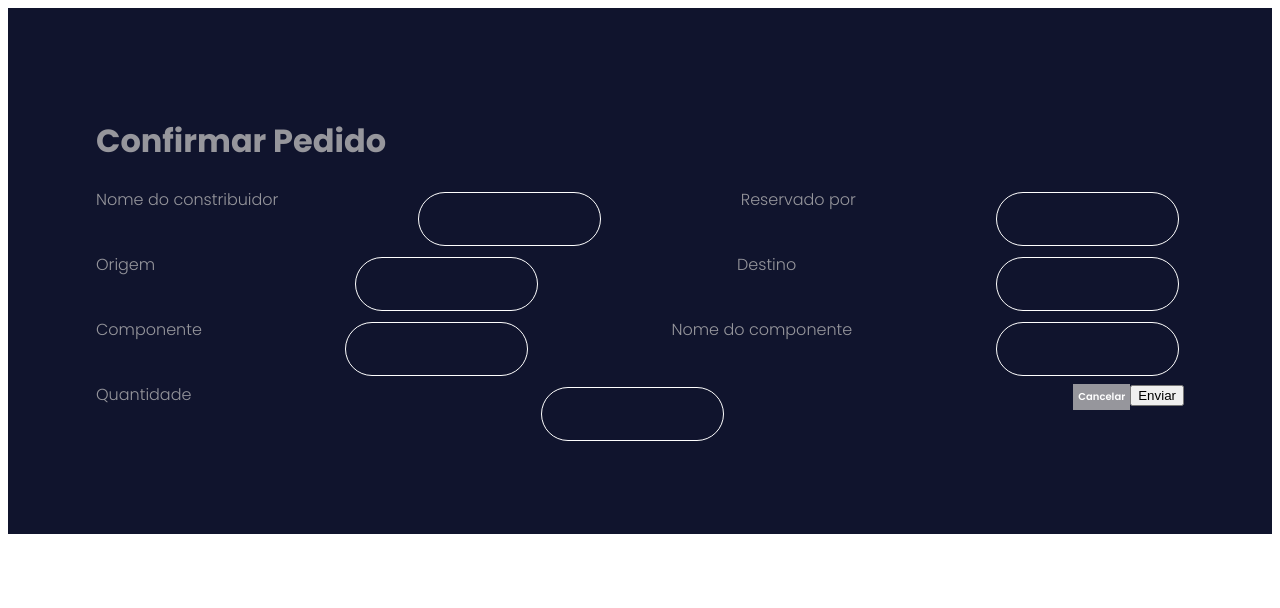
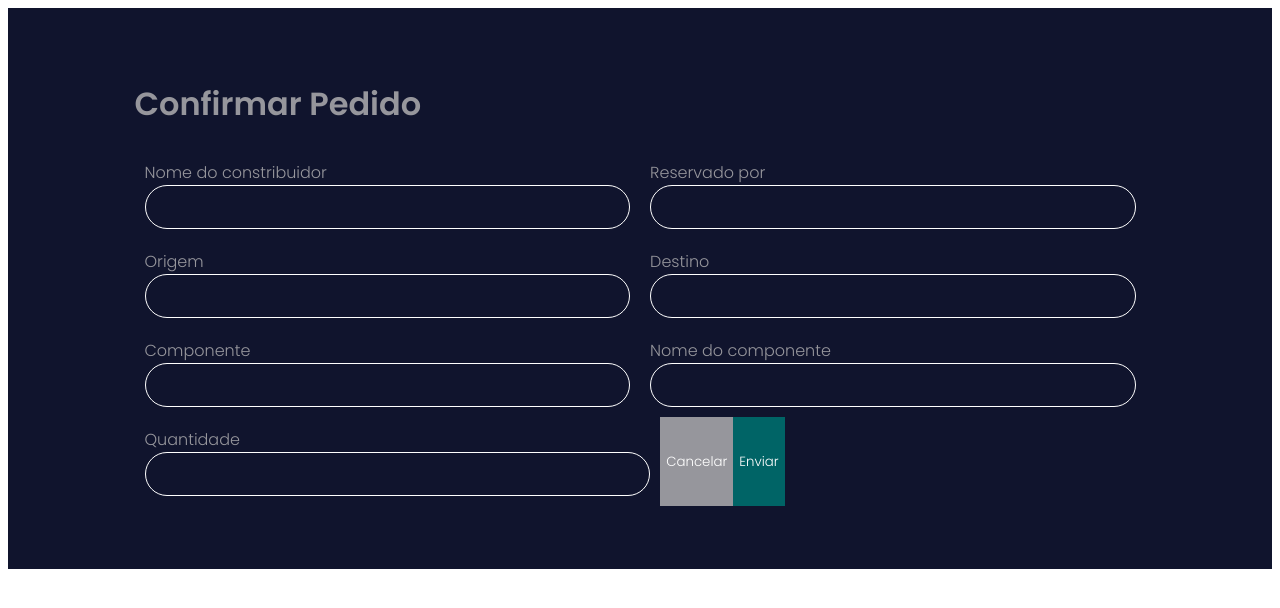
Before and after one commit to LucasDSL/Preciso-HackSocial, a Next.js app in the folder frontend/: page / in a window 1280 px wide. Shown: the top 608 px of the page. Built offline with nearby package versions, Linux system fonts and the light colour scheme.

Commit message:
Finishing main

```diff
--- a/frontend/components/main/index.tsx
+++ b/frontend/components/main/index.tsx
@@ -5,30 +5,42 @@ export default function Main() {
     <StyledMain>
         <h1>Confirmar Pedido</h1>
         <div className='alignInputs'>
-            <label>Nome do constribuidor </label>
-            <input type='text' placeholder=''/>
-            <label>Reservado por </label>
-            <input type='' placeholder=''/>
+            <label className='label-input'>
+                <span> Nome do constribuidor </span>
+            <input type='text' placeholder=''/></label>
+
+            <label className='label-input'>
+                <span>Reservado por</span>
+            <input type='' placeholder=''/></label>
         </div>
 
         <div className='alignInputs'>
-            <label>Origem</label>
-            <input type='text' placeholder='' />
-            <label>Destino</label>
-            <input type='text' placeholder='' />
+            <label className='label-input'> <span>Origem</span>
+            <input type='text' placeholder='' /></label>
+
+            <label className='label-input' >
+                <span>Destino</span>
+            <input type='text' placeholder='' /></label>
         </div>
 
         <div className='alignInputs'>
-            <label>Componente</label>
-            <input type='text' />
-            <label>Nome do componente </label>
-            <input type='text' />
+            <label className='label-input'>
+                <span>Componente</span>
+            <input type='text' /></label>
+
+            <label className='label-input'>
+                <span>Nome do componente </span>
+            <input type='text' /></label>
+
         </div>
 
         <div className='alignInputs'>
-            <label>Quantidade</label>
-            <input type='text' />
+            <label className='label-inputEnd'>
+                <span>Quantidade</span>
+            <input type='text' /></label>
+
             <div className='alignButtons'>
+
                 <button id='cancel'>Cancelar</button>
                 <button id='send'>Enviar</button>
             </div>
--- a/frontend/components/main/styles.js
+++ b/frontend/components/main/styles.js
@@ -4,35 +4,59 @@ export const StyledMain = styled.main`
 @import url('https://fonts.googleapis.com/css2?family=Poppins:ital,wght@0,100;0,200;0,300;0,600;0,700;1,100;1,200&display=swap');
 
     font-family: 'Poppins';
-    display: flex;
-    flex-direction: column;
-    padding: 5.5em;
     background-color: #10142D;
     color: #96969C;
+    padding: 4% 10% 5% 10%;
+
+    h1 {
+        font-weight: 600;
+    }
 
     .alignInputs {
         display: flex;
         flex-direction: row;
-        justify-content: space-between;
+    }
+
+    .alignButtons {
+        display: flex;
+        flex-content: row;
     }
 
     input {
         background-color: transparent;
-        border-radius: 30px;
+        border-radius: 60px;
         border: 1px solid white;
-        margin: 0.5%;
-        min-height: 50px;
-        min-weight: 100%;
+        min-height: 40px;
+    }
+
+    .label-input {
+        display: flex;
+        flex-direction: column;
+        width: 90%;
+        margin: 1%;
+    }
+
+    .label-inputEnd {
+        display: flex;
+        flex-direction: column;
+        width: 50%;
+        margin: 1%;
+    }
+
+    button {
+        font-family: 'Poppins';
+        color: white;
+        font-weight: 500;
+        border: none;
+        cursor: pointer;
     }
 
     #cancel {
-        font-family: 'Poppins';
-        font-size: 10px;
-        font-weight: 600;
-        padding: 5px;
         background-color: #96969C;
-        color: white;
-        border: none;
+
     }
 
+    #send {
+        background-color: #006466;
+    }
 `;
```
